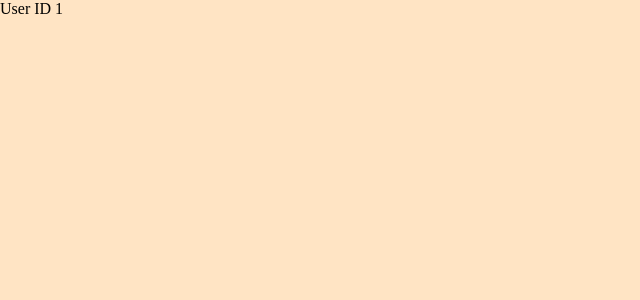
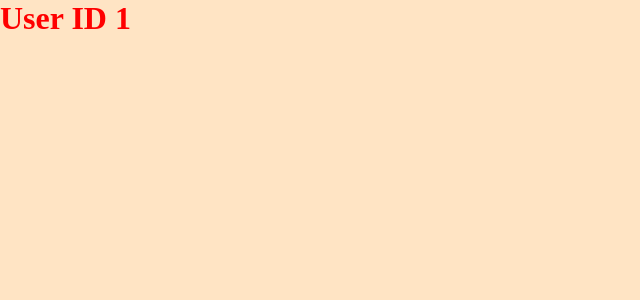
Before and after one commit to vbasoon/React-Next-deploy, a Next.js app: page /users/1 in a window 1280 px wide. Shown: the top 300 px of the page, without its empty margins (0-640 px from the left). Built offline with nearby package versions, Linux system fonts and the light colour scheme.

Commit message:
modele scss

```diff
--- a/pages/users/[id].js
+++ b/pages/users/[id].js
@@ -1,7 +1,12 @@
 import { useRouter } from "next/router";
+import styles from "../../styles/user.module.scss";
 
-export default function() {
+export default function User() {
   const { query } = useRouter();
 
-  return <div>User ID {query.id}</div>;
+  return (
+    <div className={styles.user}>
+      <h1>User ID {query.id}</h1>
+    </div>
+  );
 }
--- /dev/null
+++ b/styles/nav.module.scss
@@ -0,0 +1,4 @@
+.navbar {
+  background: blue;
+  padding: 10px;
+}
--- /dev/null
+++ b/styles/user.module.scss
@@ -0,0 +1,5 @@
+.user {
+  h1 {
+    color: red;
+  }
+}
```
Also changed, not shown: pages/index.js (+3 -7 lines).
